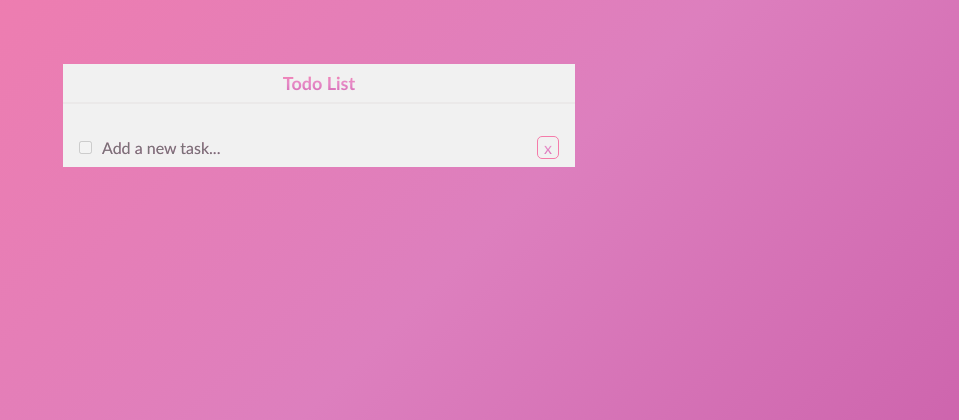
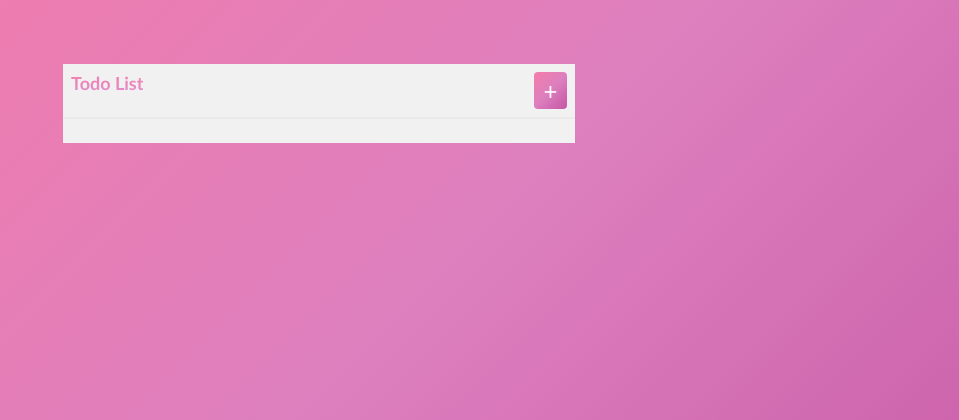
Before and after one commit to shinsuiii/todo_list, a FastAPI app: template templates/index.html in a window 1280 px wide. Shown: the top 420 px of the page, without its empty margins (321-1280 px from the left). Run offline with FastAPI, Linux system fonts and the light colour scheme; the template is opened without the code that fills it, so the values that code supplies are empty.

Commit message:
rewrote js code

```diff
--- a/api/main.py
+++ b/api/main.py
@@ -1,10 +1,9 @@
 from pydantic import BaseModel
 from fastapi import FastAPI, Request
-from database.database import insert_task
 from fastapi.staticfiles import StaticFiles
 from fastapi.templating import Jinja2Templates
-
 from fastapi.exceptions import RequestValidationError
+from database.database import get_stored_tasks, insert_task
 
 
 
@@ -16,18 +15,27 @@ templates = Jinja2Templates(directory="templates")
 
 class TodoCreate(BaseModel):
     todo_name: str
-    completed: bool = False
 
 
 
-@app.get("/todos")
+@app.get("/")
 def index_todo(request: Request):
     return templates.TemplateResponse(request=request, name="index.html")
 
+@app.get("/todos")
+def get_stored_todo():
+    _ = get_stored_tasks()
+    print(_)
+    return
+
 @app.post("/todos")
 def create_todo(todo: TodoCreate):
-    insert_task(todo)
-    return todo
+    modified_todo = insert_task(todo)
+    return modified_todo
+
+@app.delete("/todos/id")
+def delete_todo():
+    return
 
 @app.exception_handler(RequestValidationError)
 async def validation_exception_handler(request: Request, exc: RequestValidationError):
--- a/database/initialize.sql
+++ b/database/initialize.sql
@@ -1,6 +1,4 @@
 CREATE DATABASE "todo_db";
-
-
 
 SELECT * FROM "todo_list";
 DROP TABLE "todo_list";
--- a/static/css/style.css
+++ b/static/css/style.css
@@ -58,8 +58,8 @@ body {
 
 .todo-nav {
     display: flex;
-    justify-content: center;
-    padding: 0.5rem 0.2rem;
+    justify-content: space-between;
+    padding: 0.5rem 0.5rem;
     margin-bottom: 1.5rem;
     font-size: 0.75rem;
     width: 100%;
@@ -76,16 +76,32 @@ body {
     background-clip: text;
     color: transparent;
 }
+.todo-nav #add-task {
+    background:
+        linear-gradient(
+            135deg,
+            rgb(245, 124, 170) 0%,
+            #dd7fbe 50%,
+            #c556a4 100%
+    );
+    color: white;
+    padding: 0.25rem 0.6rem;
+    font-size: 1.5rem;
+    border: none;
+    border-radius: 4px;
+    user-select: none;
+    cursor: pointer;
+}
 
 /* Add Task Layout */
-.todo-main {
+#todo-main {
     display: flex;
     flex-direction: column;
     gap: 1rem;
     width: 100%;
 }
 
-.task-template {
+.task {
     display: flex;
     justify-content: space-between;
     padding: 0.5rem 1rem;
--- a/templates/index.html
+++ b/templates/index.html
@@ -3,26 +3,28 @@
 <head>
     <meta charset="UTF-8">
     <meta name="viewport" content="width=device-width, initial-scale=1.0">
-    <!-- <link rel="stylesheet" href="../static/css/style.css"> -->
-    <!-- <script defer src="../static/js/script.js"></script> -->
     <link rel="stylesheet" href="{{ url_for('static', path='../static/css/style.css') }}">
-    <script defer src="{{ url_for('static', path='../static/js/script.js') }}"></script>
+    <script defer src="{{ url_for('static', path='../static/js/main.js') }}"></script>
+    <!-- <script defer src="{{ url_for('static', path='../static/js/script.js') }}"></script> -->
     <title>Todo List</title>
 </head>
 <body>
     <main class="todo-list">
         <nav class="todo-nav">
             <h1>Todo List</h1>
+            <button id="add-task">+</button>
         </nav>
-        <article class="todo-main">
-            <div class="task-template" id="original-task">
+        <article id="todo-main"></article>
+
+        <template id="todo-template">
+            <div class="task">
                 <div class="task-left">
                     <input type="checkbox">
                     <textarea class="task-field" placeholder="Add a new task..."></textarea>
                 </div>
                 <button class="delete-task-btn">x</button>
             </div>
-        </article>
+        </template>
     </main>
 </body>
 </html>
--- /dev/null
+++ b/tester.py
@@ -0,0 +1,3 @@
+from datetime import datetime
+
+print(datetime.now().replace(microsecond=0))
```
Also changed, not shown: database/database.py (+27 -7 lines), static/js/main.js (added, +46 -0 lines), static/js/script.js (+19 -0 lines).
